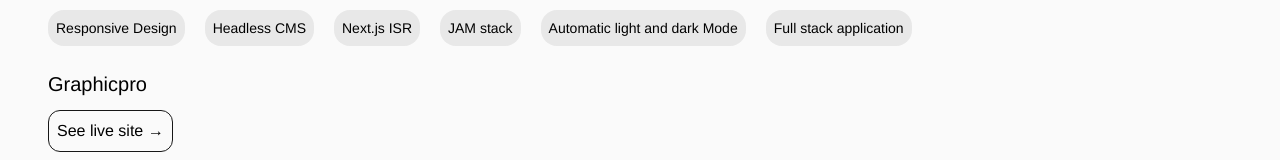
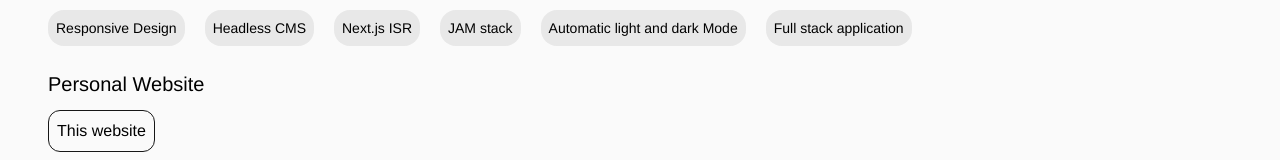
Before and after one commit to Wj9488/Portfolio-2-Master, a website: page index.html in a window 1280 px wide. Shown: the part 2124-2284 px from the top of the page. Drawn offline with nearby package versions, Linux system fonts and the light colour scheme.

Commit message:
Removed Graphic-Pro

```diff
--- a/index.html
+++ b/index.html
@@ -391,7 +391,7 @@
             </p>
           </div>
 
-          <p class="mt-6 text-xl font__poppins">Graphicpro</p>
+          <!-- <p class="mt-6 text-xl font__poppins">Graphicpro</p>
           <a href="https://graphicpro.netlify.app/" target="_blank" role="Link to the live site">
             <button
               class="hoverable border border-neutral-900  rounded-xl p-2 mt-3 flex justify-center items-center gap-2 "
@@ -421,7 +421,7 @@
             <p class="opacity__background p-2 rounded-2xl text-sm  ">
               Automatic light and dark Mode
             </p>
-          </div>
+          </div> -->
 
           <p class="mt-6 text-xl font__poppins">Personal Website</p>
           <button class="border border-neutral-900  rounded-xl p-2 mt-3 " role="Button disabled">
```
